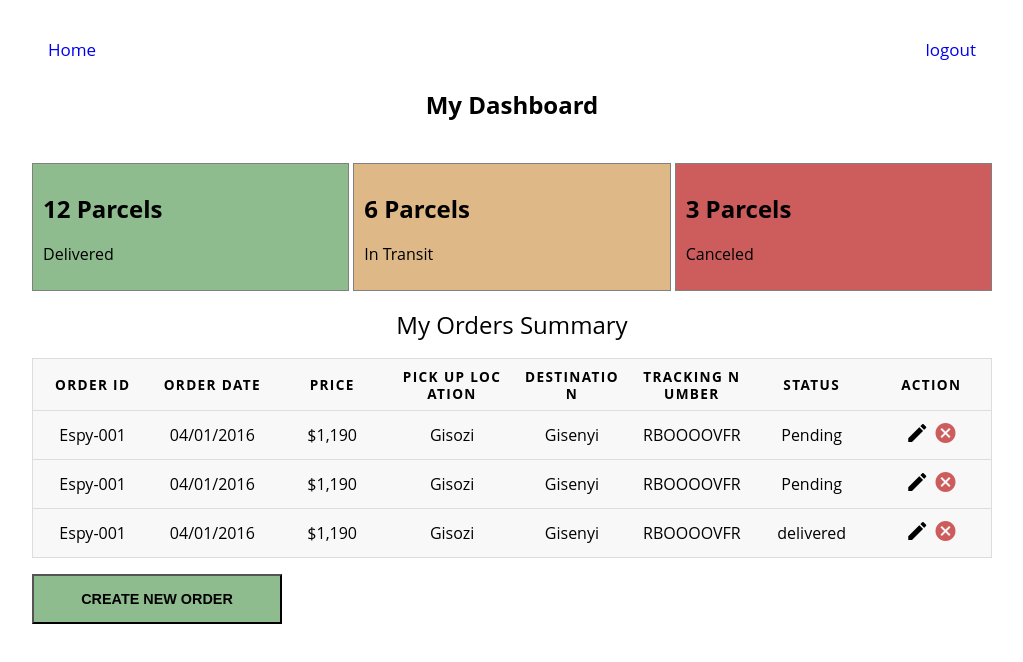
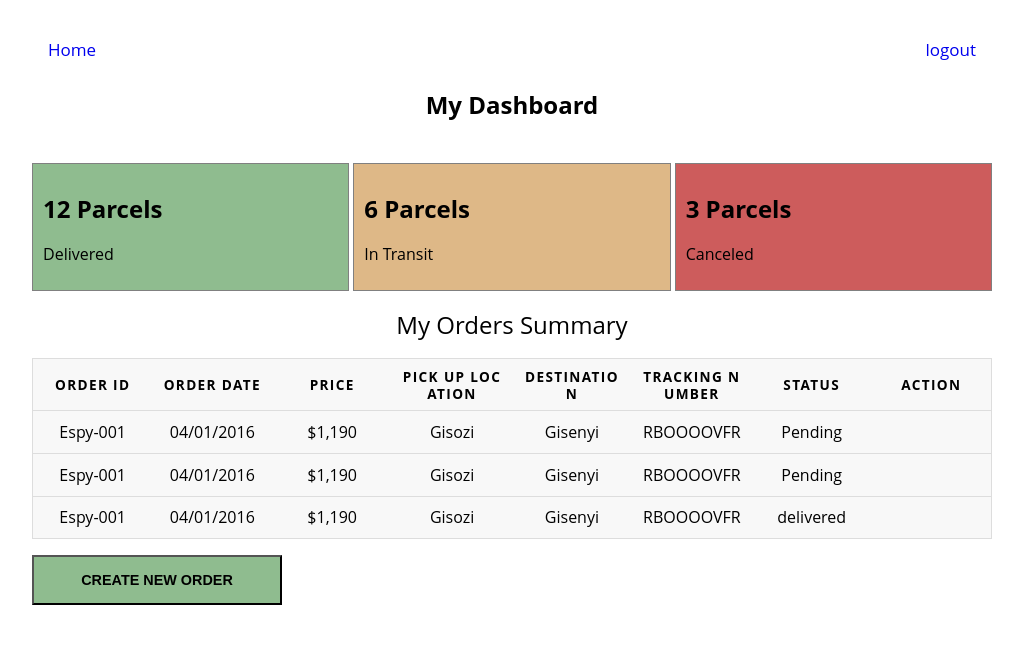
Before and after one commit to espoirMur/Andela-SendIT, a plain HTML site: page UI/orders.html in a window 1280 px wide. Shown: the whole page, without its empty margins (128-1151 px from the left). Drawn offline with Linux system fonts and the light colour scheme.

Commit message:
bg #162115972 remove imported css for font

```diff
--- a/UI/orders.html
+++ b/UI/orders.html
@@ -8,8 +8,7 @@
   <meta name="description" content="view orders">
   <meta name="author" content="Espoir Mur">
   <link rel="stylesheet" href="static/css/styles.css">
-  <!-- use only for icons other technics doesn't works-->
-  <link rel="stylesheet" href="https://fonts.googleapis.com/icon?family=Material+Icons">
+
 </head>
 
 <body>
@@ -62,7 +61,7 @@
                         <td data-label="Destination"> Gisenyi </td>
                         <td data-label="Tracking Number"> RBOOOOVFR</td>
                         <td data-label="Status"> Pending</td>
-                        <td data-label="Action"><span class="edit-order"><i class="material-icons">edit</i></span> <span class="delete-order"><i class="material-icons">cancel</i></span> </td>
+                        <td data-label="Action"><span class="edit-order"></span> <span class="delete-order"></span> </td>
                       </tr>
                       <tr data-id="02">
                             <td scope="row" data-label="Order Id">Espy-001</td>
@@ -72,7 +71,7 @@
                             <td data-label="Destination"> Gisenyi</td>
                             <td data-label="Tracking Number"> RBOOOOVFR</td>
                             <td data-label="Status"> Pending</td>
-                            <td data-label="Action"><span class="edit-order"><i class="material-icons">edit</i></span> <span class="delete-order"><i class="material-icons">cancel</i></span> </td>
+                            <td data-label="Action"><span class="edit-order"></span> <span class="delete-order"></span> </td>
                       </tr>
                       <tr data-id="03">
                             <td scope="row" data-label="Order Id">Espy-001</td>
@@ -82,7 +81,7 @@
                             <td data-label="Destination"> Gisenyi</td>
                             <td data-label="Tracking Number"> RBOOOOVFR</td>
                             <td data-label="Status">delivered</td>
-                            <td data-label="Action"><span class="edit-order"><i class="material-icons">edit</i></span> <span class="delete-order"><i class="material-icons">cancel</i></span> </td>
+                            <td data-label="Action"><span class="edit-order"></span> <span class="delete-order"></span> </td>
                       </tr>
                     </tbody>
                     <tfoot>
--- a/UI/static/css/styles.css
+++ b/UI/static/css/styles.css
@@ -267,7 +267,20 @@ edit order button
 .delete-order, .edit-order{
   cursor: pointer
 }
+.delete-order, .edit-order:before{
+  font-family: FontAwesome;
+  display: inline-block;
+  padding-right: 6px;
+  vertical-align: middle;
+}
+.delete-order:before{
+  content: "\f2ed";
+}
 
+.edit-order:before{
+  content: "\f044";
+
+}
 /*
 status select
 */
```
Also changed, not shown: UI/admin.html (+2 -4 lines).
